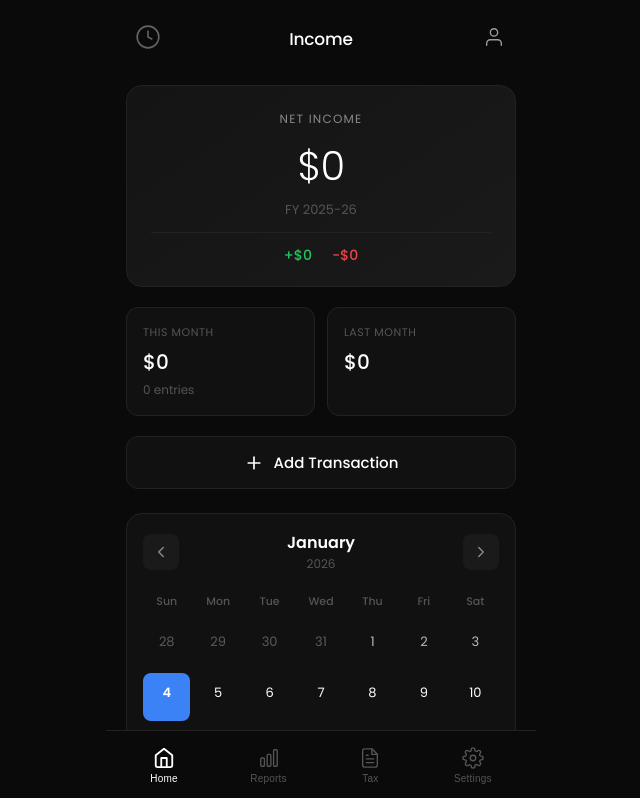
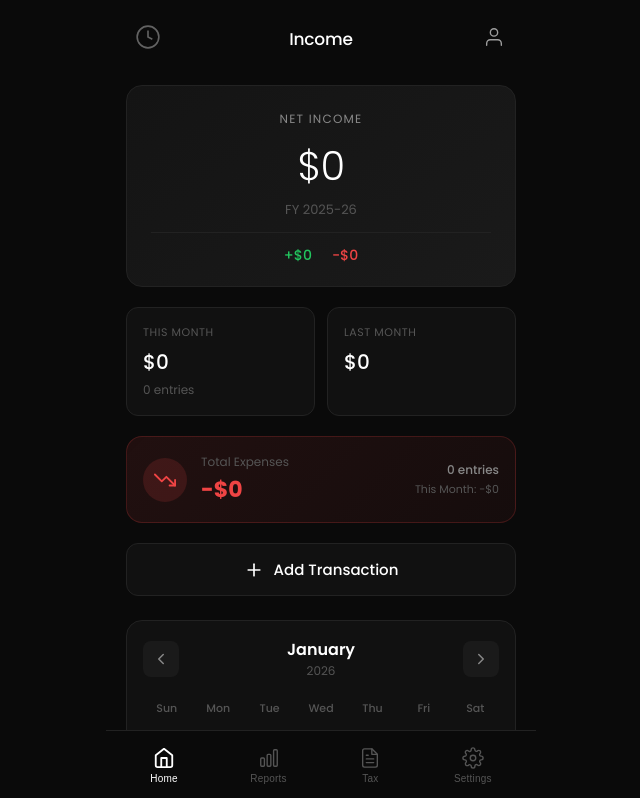
Before and after one commit to Unwindmeinstead/Namaste, a React (Vite) app: page / in a window 1280 px wide. Shown: the top 798 px of the page, without its empty margins (319-959 px from the left). Built offline with nearby package versions, Linux system fonts and the light colour scheme.

Commit message:
Add total expenses card to main dashboard

```diff
--- a/src/index.css
+++ b/src/index.css
@@ -2474,6 +2474,72 @@ input[type="number"] {
   color: var(--danger);
 }
 
+/* ========== EXPENSE CARD ========== */
+.expense-card {
+  background: linear-gradient(135deg, rgba(239, 68, 68, 0.1), rgba(239, 68, 68, 0.05));
+  border: 1px solid rgba(239, 68, 68, 0.2);
+  border-radius: var(--radius-lg);
+  padding: 16px;
+  margin-bottom: 20px;
+}
+
+.expense-card-content {
+  display: flex;
+  align-items: center;
+  gap: 14px;
+}
+
+.expense-card-icon {
+  width: 44px;
+  height: 44px;
+  background: rgba(239, 68, 68, 0.15);
+  border-radius: 50%;
+  display: flex;
+  align-items: center;
+  justify-content: center;
+  flex-shrink: 0;
+}
+
+.expense-icon-svg {
+  width: 22px;
+  height: 22px;
+  color: var(--danger);
+}
+
+.expense-card-info {
+  flex: 1;
+}
+
+.expense-card-label {
+  font-size: 12px;
+  color: var(--text-muted);
+  margin-bottom: 2px;
+}
+
+.expense-card-value {
+  font-size: 22px;
+  font-weight: 700;
+  color: var(--danger);
+}
+
+.expense-card-details {
+  display: flex;
+  flex-direction: column;
+  align-items: flex-end;
+  gap: 2px;
+}
+
+.expense-count {
+  font-size: 12px;
+  color: var(--text-secondary);
+  font-weight: 500;
+}
+
+.expense-month {
+  font-size: 11px;
+  color: var(--text-muted);
+}
+
 /* ========== PROFILE SECTION ========== */
 .profile-section-card {
   background: linear-gradient(145deg, var(--bg-card) 0%, var(--bg-tertiary) 100%);
--- a/src/pages/HomePage.jsx
+++ b/src/pages/HomePage.jsx
@@ -86,6 +86,23 @@ export function HomePage({ entries, scheduledServices, settings, onAddClick, onV
         </div>
       </div>
 
+      {/* Total Expenses Card */}
+      <div className="expense-card">
+        <div className="expense-card-content">
+          <div className="expense-card-icon">
+            <TrendDownIcon className="expense-icon-svg" />
+          </div>
+          <div className="expense-card-info">
+            <p className="expense-card-label">{t('totalExpenses', lang) || 'Total Expenses'}</p>
+            <p className="expense-card-value">-{formatCurrency(totalExpenses, settings.currency)}</p>
+          </div>
+          <div className="expense-card-details">
+            <span className="expense-count">{expenseEntries.length} {t('entries', lang)}</span>
+            <span className="expense-month">{t('thisMonth', lang)}: -{formatCurrency(thisMonthExpenses, settings.currency)}</span>
+          </div>
+        </div>
+      </div>
+
       <section className="quick-add">
         <button className="add-btn" onClick={onAddClick}>
           <PlusIcon className="add-icon" />
```
